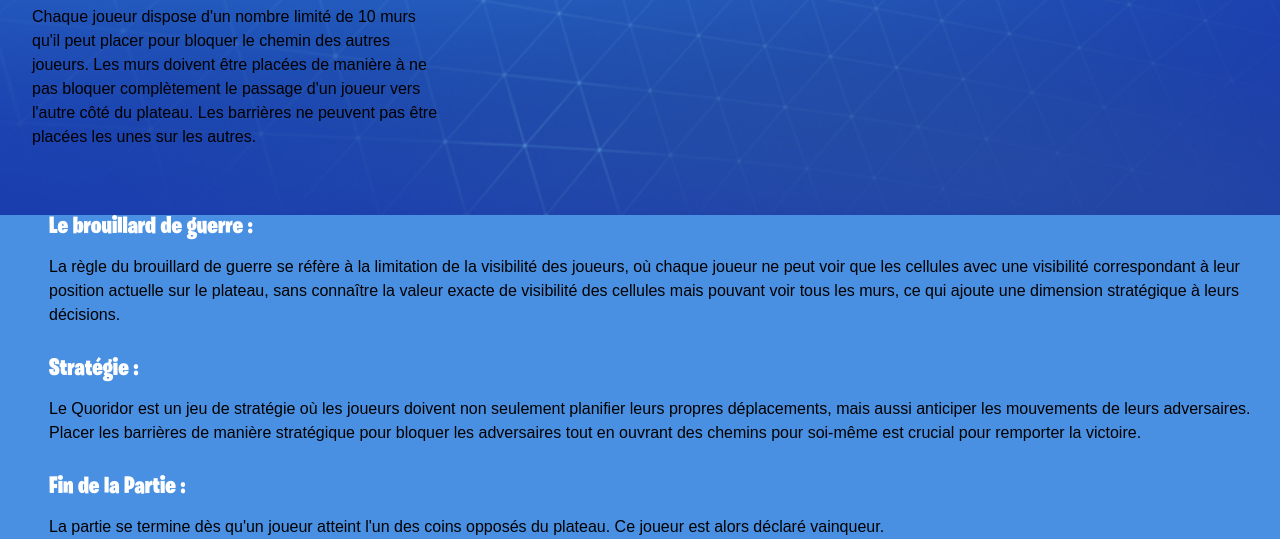
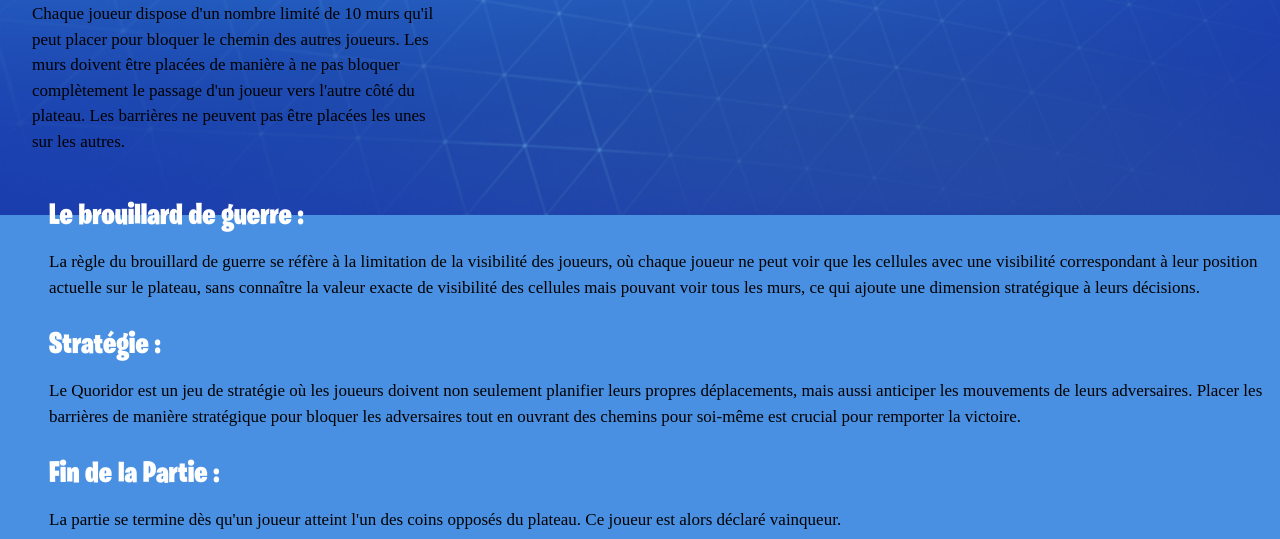
Before and after one commit to AUBINRAHMANI/PS8-FULLSTACK-FULLJS, a website: page front/html/règles.html in a window 1280 px wide. Shown: the part 585-1124 px from the top of the page. Drawn offline with Linux system fonts and the light colour scheme.

Commit message:
finalisation des regles

```diff
--- a/front/css/règles-styles.css
+++ b/front/css/règles-styles.css
@@ -20,7 +20,6 @@
 }
 
 h1 {
-    margin-top: 100px;
     text-align: center;
     font-family:'Burbank','arial';
     font-size: 5rem;
@@ -29,14 +28,19 @@
     color: white;
 }
 
+
 h2 {
     color: white;
     font-family:'Burbank','arial';
+    font-size: 30px;
+    margin-top: 30px;
+    margin-bottom: 10px;
 }
 
 p {
-    font-size: 16px; /* Taille de police du texte */
+    font-size: 17px; /* Taille de police du texte */
     line-height: 1.5; /* Hauteur de ligne */
+    font-family: 'fantasy';
 }
 
 .container {
@@ -44,7 +48,6 @@
     flex-wrap: wrap;
     width: 95%; /* Largeur du conteneur principal */
     margin: 0 auto; /* Centrage horizontal */
-    padding: 20px;
 }
 
 .content1 {
@@ -53,13 +56,6 @@
 .content2 {
     flex: 1;
     margin-left: 49px;
-}
-
-
-h2 {
-    font-size: 24px;
-    margin-top: 30px;
-    margin-bottom: 10px;
 }
 
 /* Styles pour les liens */
--- a/front/html/règles.html
+++ b/front/html/règles.html
@@ -7,7 +7,7 @@
     <link rel="stylesheet" href="../css/règles-styles.css">
 </head>
 <body>
-    <h1 style="text-align: center;">Règles du Jeu Quortnite</h1>
+    <h1 class="title">Règles du Jeu Quortnite</h1>
     <div class="container">
         <div class="content1">
             <p>Le Quoridor est un jeu de stratégie passionnant où deux à quatre joueurs s'affrontent pour être le premier à atteindre l'autre côté du plateau de jeu. Chaque joueur commence avec un pion placé à l'un des coins du plateau.</p>
```
